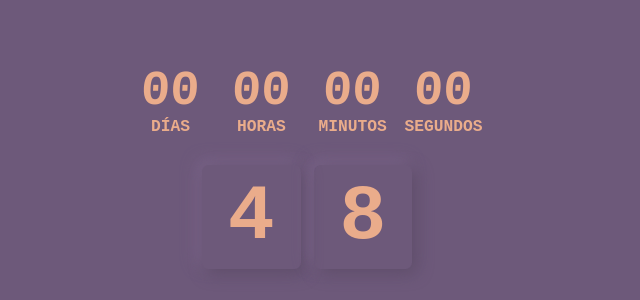
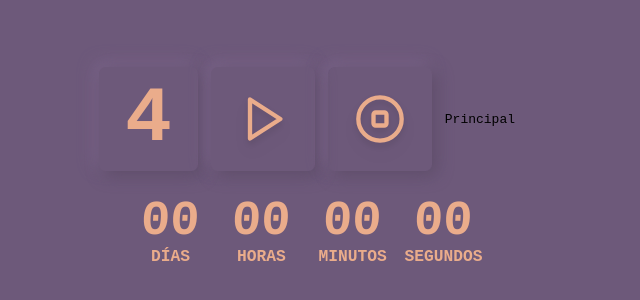
Before and after one commit to C0SS10/es-tiempo, a React (Vite) app: page /timer in a window 1280 px wide. Shown: the part 232-532 px from the top of the page, without its empty margins (333-973 px from the left). Built offline with nearby package versions, Linux system fonts and the light colour scheme.

Commit message:
Add stop, pause, resume countdown functionalities 🧰

```diff
--- a/src/components/molecules/MinuteButtons.tsx
+++ b/src/components/molecules/MinuteButtons.tsx
@@ -1,13 +1,25 @@
 import { Link } from "react-router-dom";
 import { Button } from "../atoms/Button";
+import { Pause, Play, StopCircle } from "lucide-react";
 
 interface MinuteButtonsProps {
   onAddMinutes: (minutes: number) => void;
+  onStopCountdown: () => void;
+  onPauseCountdown: () => void;
+  onResumeCountdown: () => void;
+  isRunning: boolean;
 }
 
 export const MinuteButtons: React.FC<MinuteButtonsProps> = ({
   onAddMinutes,
+  onStopCountdown,
+  onPauseCountdown,
+  onResumeCountdown,
+  isRunning,
 }) => {
+  const iconStyle =
+    "h-24 w-24 drop-shadow-lg text-secondary-200 p-4 transition-transform ease-in hover:scale-110";
+
   return (
     <aside className="flex justify-center items-center gap-4">
       <Button
@@ -18,16 +30,33 @@ export const MinuteButtons: React.FC<MinuteButtonsProps> = ({
       >
         4
       </Button>
-      <Link to="/">
+      <Button
+        onClick={() => {
+          if (isRunning) {
+            onPauseCountdown();
+          } else {
+            onAddMinutes(0);
+            onResumeCountdown();
+          }
+        }}
+        size="large"
+        animation="underline"
+      >
+        {isRunning ? (
+          <Pause className={iconStyle} />
+        ) : (
+          <Play className={iconStyle} />
+        )}
+      </Button>
       <Button
         variant="link"
         animation="underline"
         size="large"
-          className="text-8xl px-8"
+        onClick={onStopCountdown}
       >
-          8
+        <StopCircle className={iconStyle} />
       </Button>
-      </Link>
+      <Link to="/timer">Principal</Link>
     </aside>
   );
 };
--- a/src/components/organisms/Countdown.tsx
+++ b/src/components/organisms/Countdown.tsx
@@ -1,49 +1,58 @@
 import { useState, useEffect } from "react";
 import { TimeDisplay } from "../molecules/TimeDisplay";
 import { MinuteButtons } from "../molecules/MinuteButtons";
+import { formatTime } from "../../utils/TimeManager";
 
 export const Countdown: React.FC = () => {
   const [time, setTime] = useState(0);
   const [isRunning, setIsRunning] = useState(false);
 
   useEffect(() => {
-    let interval = undefined;
+    if (isRunning) {
+      const interval = setInterval(() => {
+        setTime((previousTime) => Math.max(previousTime - 1, 0));
+      }, 1000);
 
-    if (isRunning) {
-      interval = setInterval(() => {
-        setTime((prevTime) => Math.max(prevTime - 1, 0));
-      }, 1000);
-    } else if (interval) {
-      clearInterval(interval);
+      return () => clearInterval(interval);
     }
-
-    return () => {
-      if (interval) clearInterval(interval);
-    };
   }, [isRunning]);
 
   const addMinutes = (minutes: number) => {
     const newTime = time + minutes * 60;
-    if (newTime >= 0) {
-      setTime(newTime);
-      if (!isRunning) setIsRunning(true);
-    }
+
+    setTime(newTime);
   };
 
-  const days = Math.floor(time / (60 * 60 * 24));
-  const hours = Math.floor((time % (60 * 60 * 24)) / (60 * 60));
-  const minutes = Math.floor((time % (60 * 60)) / 60);
-  const seconds = Math.floor(time % 60);
+  const stopCountdown = () => {
+    setTime(0);
+    setIsRunning(false);
+  };
+
+  const pauseCountdown = () => {
+    setIsRunning(false);
+  };
+
+  const resumeCountdown = () => {
+    setIsRunning(true);
+  };
+
+  const { days, hours, minutes, seconds } = formatTime(time);
 
   return (
     <div className="text-center flex flex-col items-center justify-center gap-8">
+      <MinuteButtons
+        onAddMinutes={addMinutes}
+        onStopCountdown={stopCountdown}
+        onPauseCountdown={pauseCountdown}
+        onResumeCountdown={resumeCountdown}
+        isRunning={isRunning}
+      />
       <TimeDisplay
         seconds={seconds}
         minutes={minutes}
         hours={hours}
         days={days}
       />
-      <MinuteButtons onAddMinutes={addMinutes} />
     </div>
   );
 };
--- /dev/null
+++ b/src/utils/TimeManager.ts
@@ -0,0 +1,8 @@
+export function formatTime(totalSeconds: number) {
+  const days = Math.floor(totalSeconds / 86400);
+  const hours = Math.floor((totalSeconds % 86400) / 3600);
+  const minutes = Math.floor((totalSeconds % 3600) / 60);
+  const seconds = totalSeconds % 60;
+
+  return { days, hours, minutes, seconds };
+}
```
Lines whose indentation alone changed are shown as unchanged.
